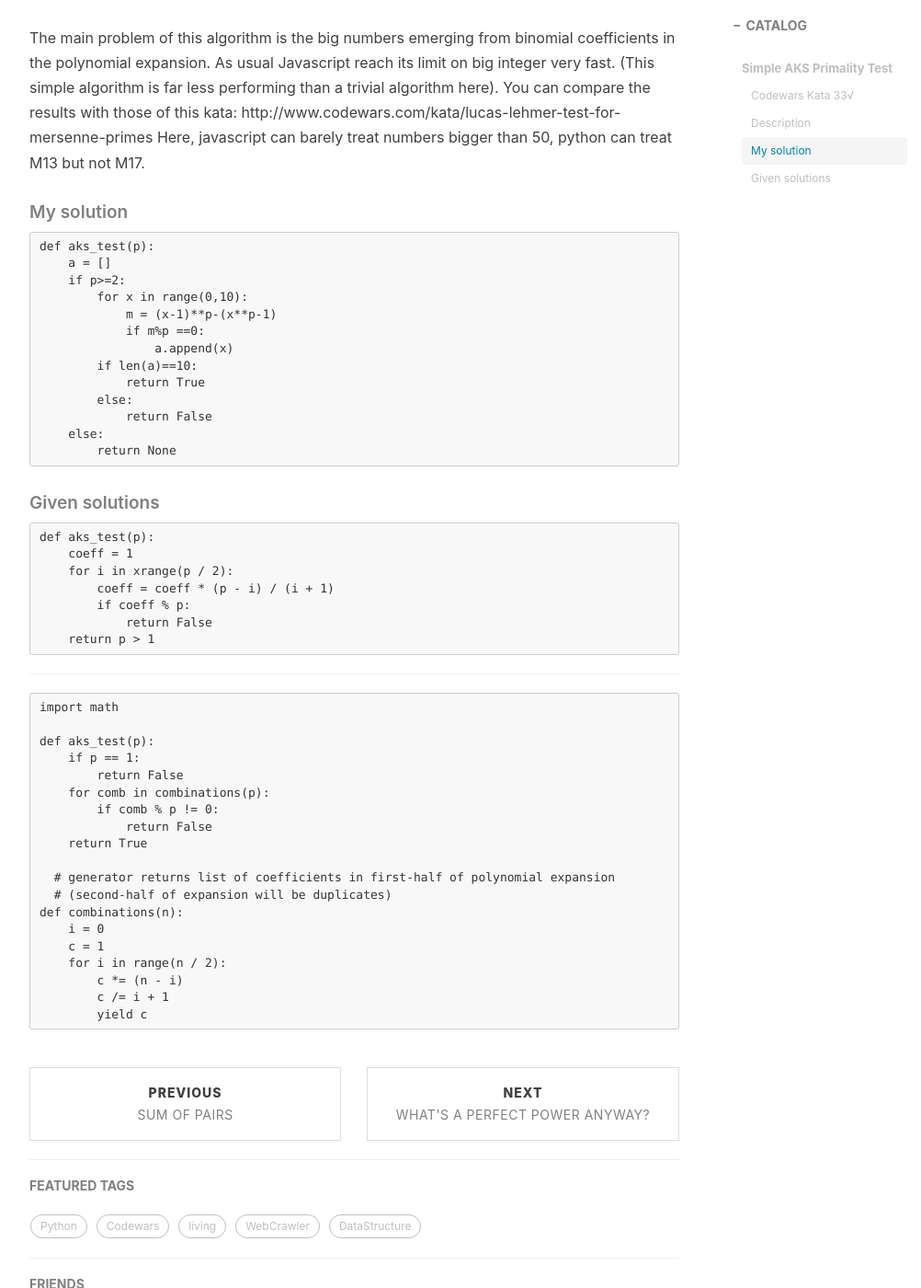
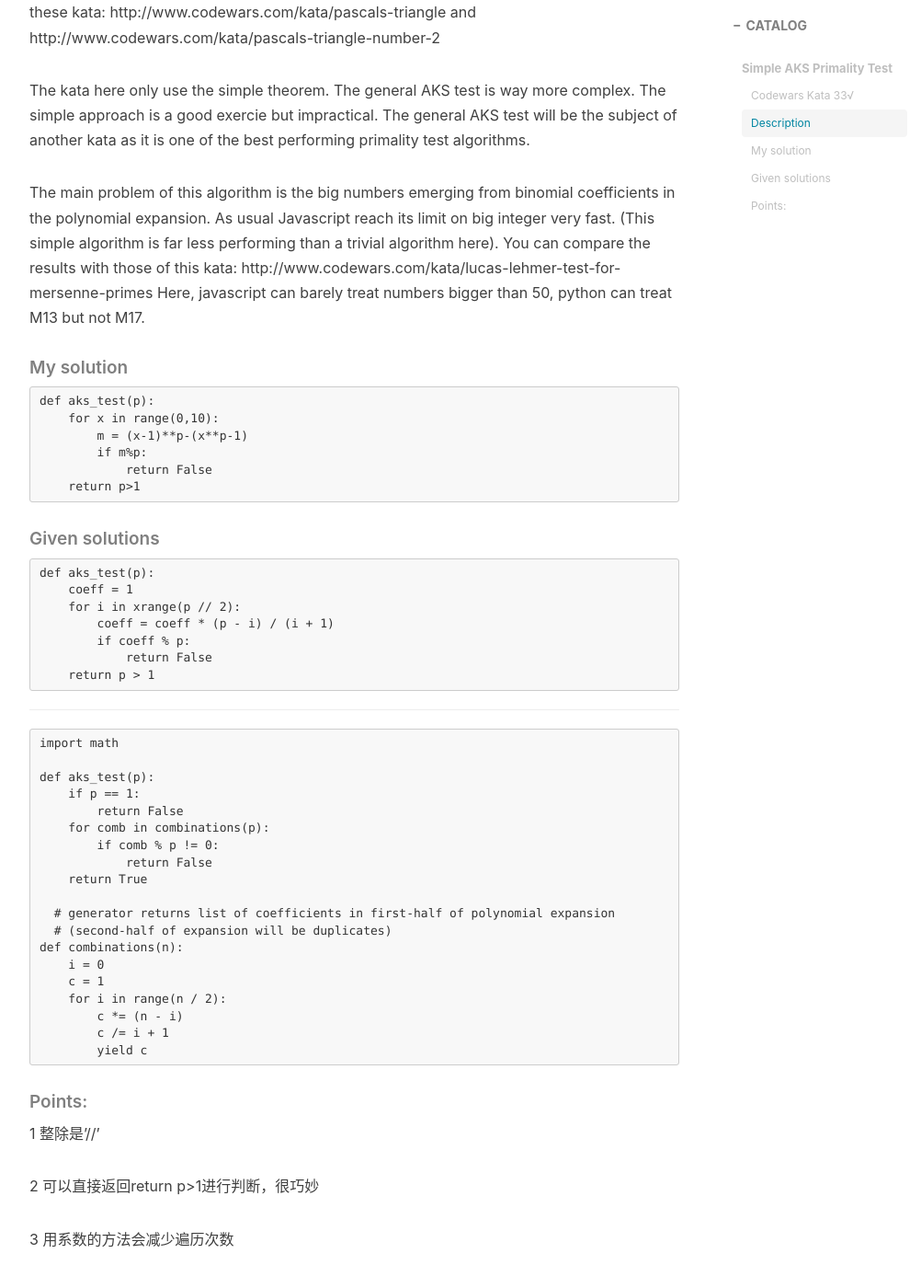
Before and after one commit to huiyanglu/huiyanglu.github.io, a Jekyll site: the page built from _posts/2018-10-12-Codewars-aks_test.md, in a window 1280 px wide and 1400 px high, scrolled down 1425 px. Shown: the whole window at 92% size, without its empty margins (233-1235 px from the left). Built offline with Jekyll 4.4.1, drawn with Linux system fonts in a browser that asks for light colours; nearby versions of some CDN libraries; comment, search, counter and statistics services are not loaded; some of the changed text lies outside the part shown.

Commit message:
update 2 posts

```diff
--- a/_posts/2018-10-12-Codewars-aks_test.md
+++ b/_posts/2018-10-12-Codewars-aks_test.md
@@ -13,6 +13,12 @@ tags:
 # Simple AKS Primality Test
 #### Codewars Kata 33√
 ##### Description
+ https://www.codewars.com/kata/5416d02d932c1df3a3000492/solutions/python
+
+-简述：本题给定一个整数p，判断(x − 1)^p − (x^p − 1)的分解式是否能被p整除。
+-思路：判断多项式的结果能否被p整除，取x的值为某个范围内。
+-难点：1 time out
+
 The AKS algorithm for testing whether a number is prime is a polynomial-time test based on the following theorem:
 
 A number p is prime if and only if all the coefficients of the polynomial expansion of (x − 1)^p − (x^p − 1) are divisible by p.
@@ -32,23 +38,16 @@ The main problem of this algorithm is the big numbers emerging from binomial coe
 
 ##### My solution
     def aks_test(p):
-        a = []
-        if p>=2:
-            for x in range(0,10):
-                m = (x-1)**p-(x**p-1)
-                if m%p ==0:
-                    a.append(x)
-            if len(a)==10:
-                return True
-            else:
+        for x in range(0,10):
+            m = (x-1)**p-(x**p-1)
+            if m%p:
                 return False
-        else:
-            return None
+        return p>1
 
 ##### Given solutions
     def aks_test(p):
         coeff = 1
-        for i in xrange(p / 2):
+        for i in xrange(p // 2):
             coeff = coeff * (p - i) / (i + 1)
             if coeff % p:
                 return False
@@ -74,3 +73,10 @@ The main problem of this algorithm is the big numbers emerging from binomial coe
             c *= (n - i)
             c /= i + 1
             yield c
+
+##### Points:
+1 整除是'//'
+
+2 可以直接返回return p>1进行判断，很巧妙
+
+3 用系数的方法会减少遍历次数
```
Also changed, not shown: _posts/2018-10-10-Codewars-sum_pairs.md (+15 -0 lines), 2 other files.
